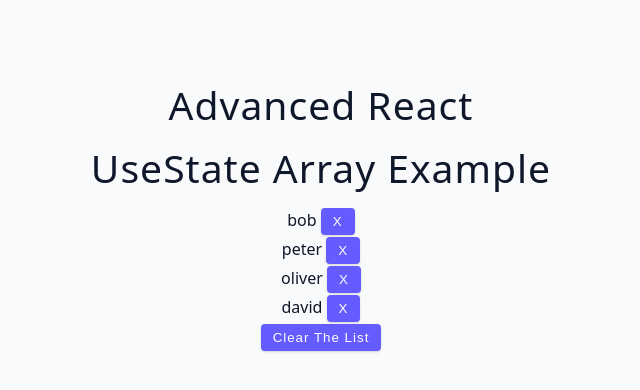
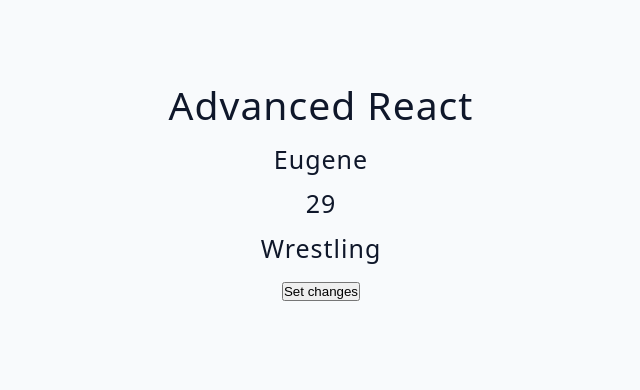
Before and after one commit to vsbron/course-all-in-one-2025, a React (Vite) app in the folder 03-advanced-react/: page / in a window 1280 px wide. Shown: the top 390 px of the page, without its empty margins (319-959 px from the left). Built offline with nearby package versions, Linux system fonts and the light colour scheme.

Commit message:
03-advanced-react - Create the useState object example

```diff
--- a/03-advanced-react/src/App.jsx
+++ b/03-advanced-react/src/App.jsx
@@ -1,11 +1,11 @@
-import UseStateArray from "./tutorial/01-useState/03-useState-array";
+import UseStateObject from "./tutorial/01-useState/04-useState-object";
 
 function App() {
   // Returned JSX
   return (
     <div className="container">
       <h2>Advanced React</h2>
-      <UseStateArray />
+      <UseStateObject />
     </div>
   );
 }
--- a/03-advanced-react/src/tutorial/01-useState/04-useState-object.jsx
+++ b/03-advanced-react/src/tutorial/01-useState/04-useState-object.jsx
@@ -1,7 +1,27 @@
 import { useState } from "react";
 
 const UseStateObject = () => {
-  return <h2>useState object example</h2>;
+  // Initiating the state
+  const [name, setName] = useState("Eugene");
+  const [age, setAge] = useState(29);
+  const [hobby, setHobby] = useState("Wrestling");
+
+  // Creating the click handler
+  const handleClick = () => {
+    setName("Boris");
+    setAge(37);
+    setHobby("React");
+  };
+
+  // Returned JSX
+  return (
+    <div>
+      <h4>{name}</h4>
+      <h4>{age}</h4>
+      <h4>{hobby}</h4>
+      <button onClick={handleClick}>Set changes</button>
+    </div>
+  );
 };
 
 export default UseStateObject;
```
